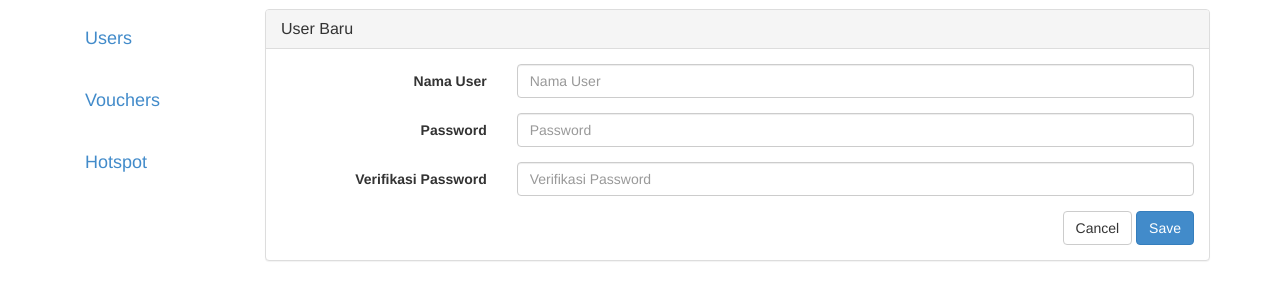
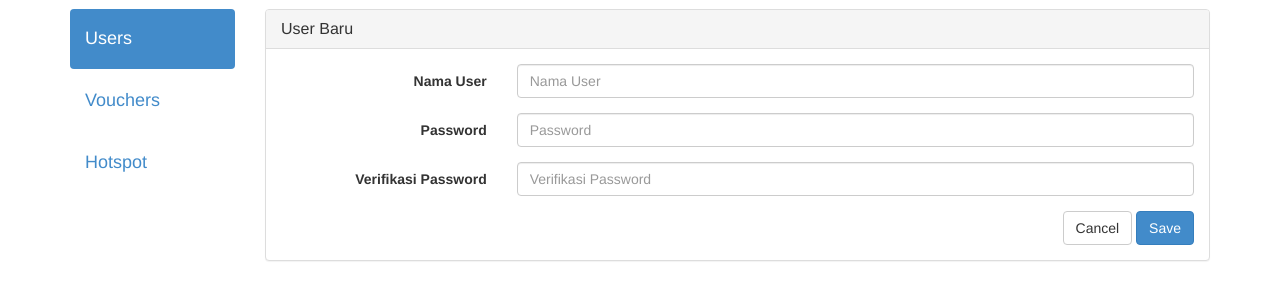
Before and after one commit to desdulianto/wifihotspot, a Flask app: page /users/new in a window 1280 px wide. Shown: the part 51-351 px from the top of the page. Run offline with Flask 2, Linux system fonts and the light colour scheme; the visitor is signed in with stand-in values (Sample User, id 1); data comes from the database, SQL or seed files in the repository; parts of the project's set-up code (start-up, migrations or seed data) failed here and were passed over; some libraries are stand-ins or nearby versions.

Commit message:
fix active menu highlight

```diff
--- a/app/templates/index.html
+++ b/app/templates/index.html
@@ -48,7 +48,9 @@
             <div class="col-md-2">
                 <ul class="nav nav-pills nav-stacked">
                     {% for menu in g.menus %}
-                    <li {% if request.path==menu.url %}class="active"{%endif%}>
+                    {% set path = request.path.split('/')[1] %}
+                    {% set url = menu.url.split('/')[1] %}
+                    <li {% if path==url %}class="active"{%endif%}>
                     <a href="{{menu.url}}"><h4>{{menu.title}}</h4></a>
                     </li>
                     {% endfor %}
```
